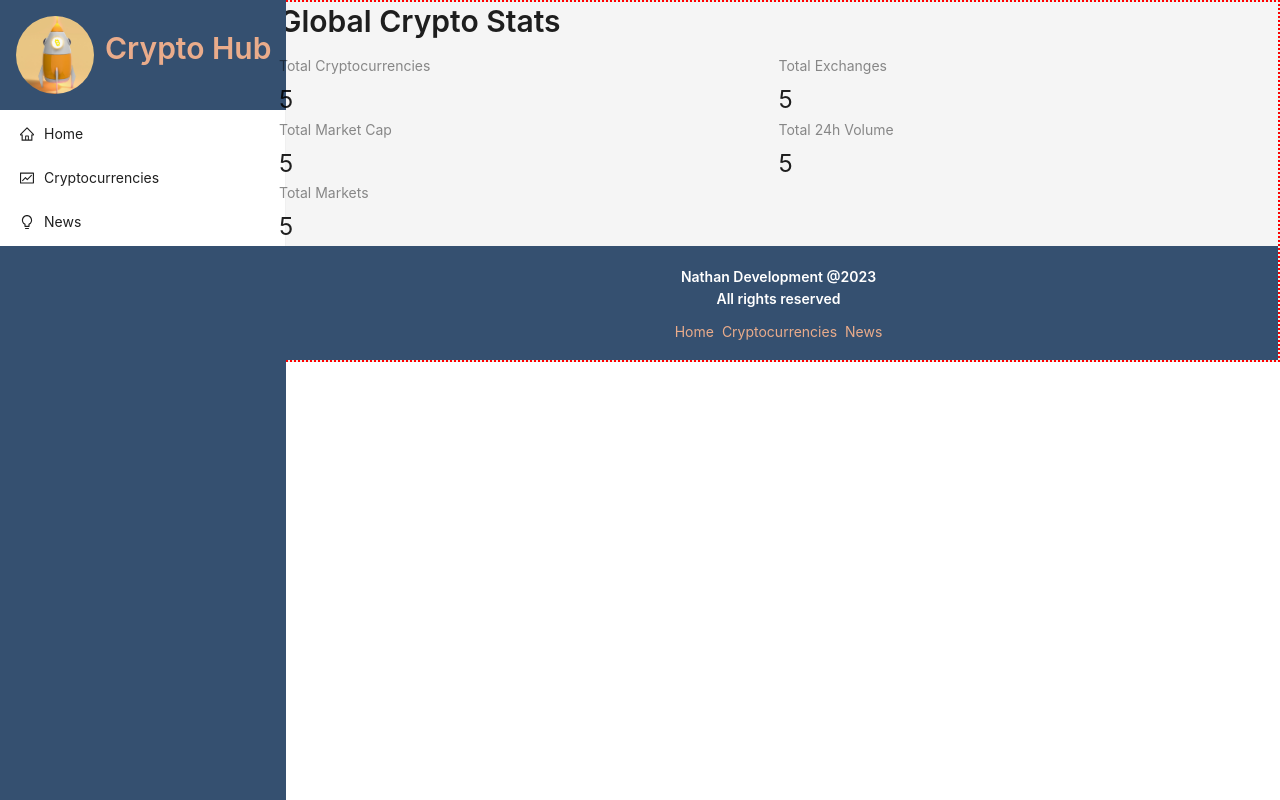
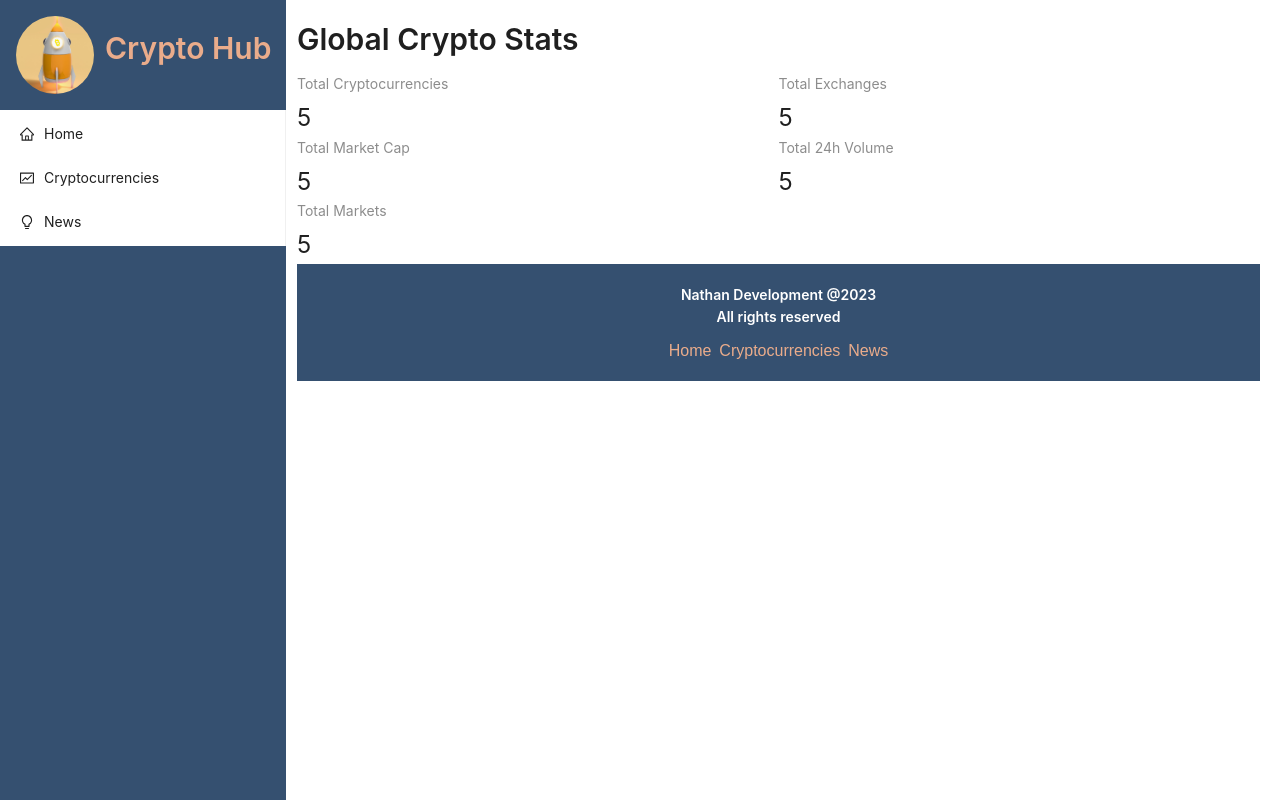
Before and after one commit to nathanlao/crypto_tracker_web_app, a React (Create React App) app: page / in a window 1280 px wide. Built offline with nearby package versions, Linux system fonts and the light colour scheme.

Commit message:
Fixed styling issue

```diff
--- a/src/App.css
+++ b/src/App.css
@@ -16,14 +16,12 @@ body {
 /* main content */
 
 .main{
-    border: 2px dotted red;
     /* Beaware: hard coded margin for main content */
     margin-left: 277px;
-    background-color: #edede9;
     /* flex: 0.8; */
     width: 100%;
 }
 
 .routes{
-    /* padding: 20px; */
+    padding: 20px;
 }
--- a/src/App.js
+++ b/src/App.js
@@ -1,6 +1,5 @@
 import React from 'react'
-import { Routes, Route, Link } from 'react-router-dom'
-import { Typography, Space } from 'antd'
+import { Routes, Route } from 'react-router-dom'
 
 import Layout from './components/Layout.jsx'
 
--- a/src/components/Layout.jsx
+++ b/src/components/Layout.jsx
@@ -7,10 +7,10 @@ import Footer from "./Footer/Footer";
 
 export default function Layouts() {
     return (
-        <Layout>
+        <div>
             <Navbar />
             <Outlet />
             <Footer />
-        </Layout>
+        </div>
     )
 }
```
